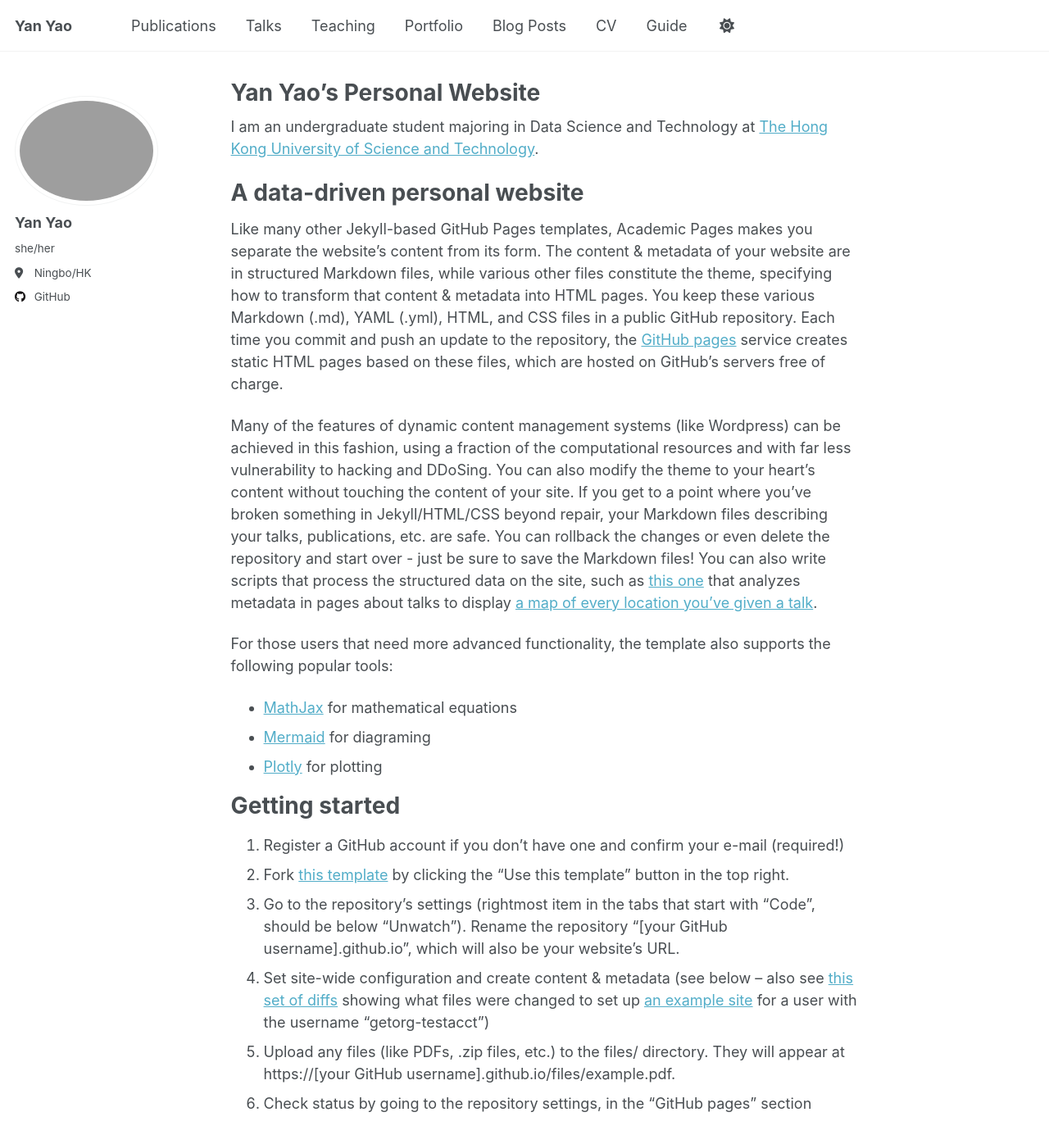
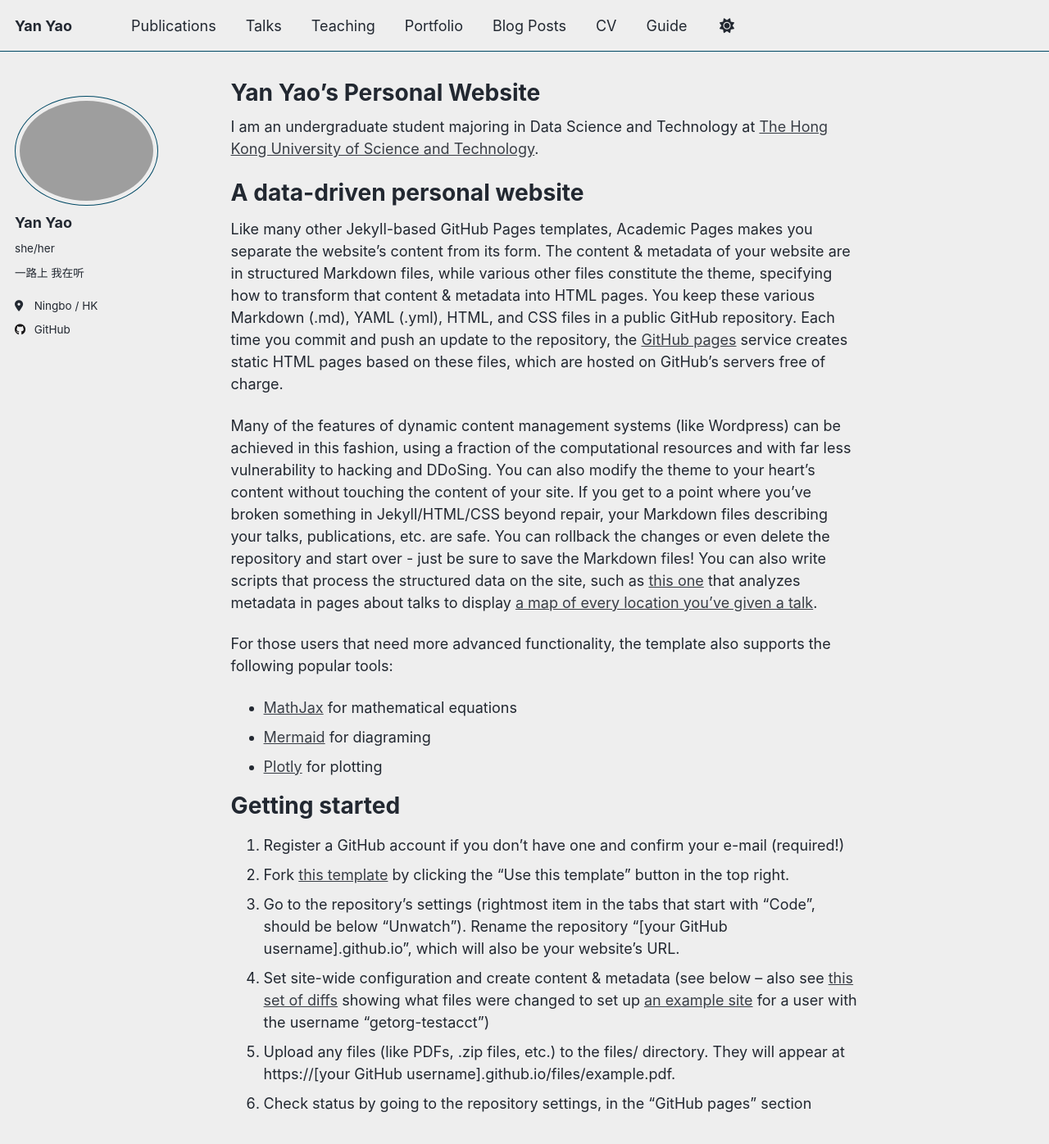
Before and after one commit to yyao0507/yyao0507.github.io, a Jekyll site: the page built from _pages/about.md, in a window 1280 px wide and 1400 px high. Shown: the top 1396 px of the window at 82% size. Built offline with Jekyll 4.4.1, drawn with Linux system fonts in a browser that asks for light colours; a script that is not in the unit is left out.

Commit message:
Update _config.yml

```diff
--- a/_config.yml
+++ b/_config.yml
@@ -8,7 +8,7 @@
 
 # Basic Site Settings
 locale                   : "en-US"
-site_theme               : "default" # Currently available options are "default", "air"
+site_theme               : "air" # Currently available options are "default", "air"
 title                    : "Yan Yao"
 title_separator          : "-"
 name                     : &name "Yan Yao"
@@ -30,8 +30,8 @@ author:
   avatar           : "assets/images/IMG_6867.JPG"
   name             : "Yan Yao"
   pronouns         : "she/her"
-  bio              : #"Short biography for the left-hand sidebar"
-  location         : "Ningbo/HK"
+  bio              : "一路上 我在听"
+  location         : "Ningbo / HK"
   employer         : #"Red Brick University"
   uri              : # URL
   email            : #"none@example.org"
```
